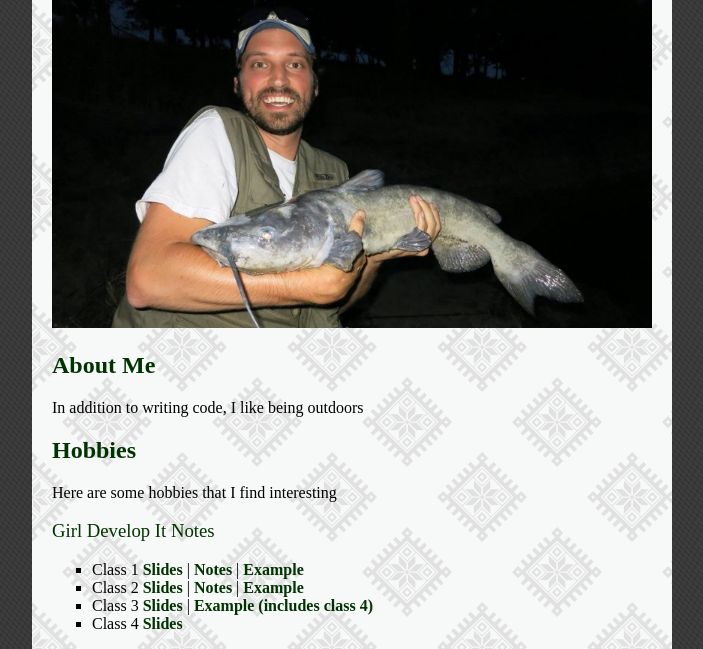
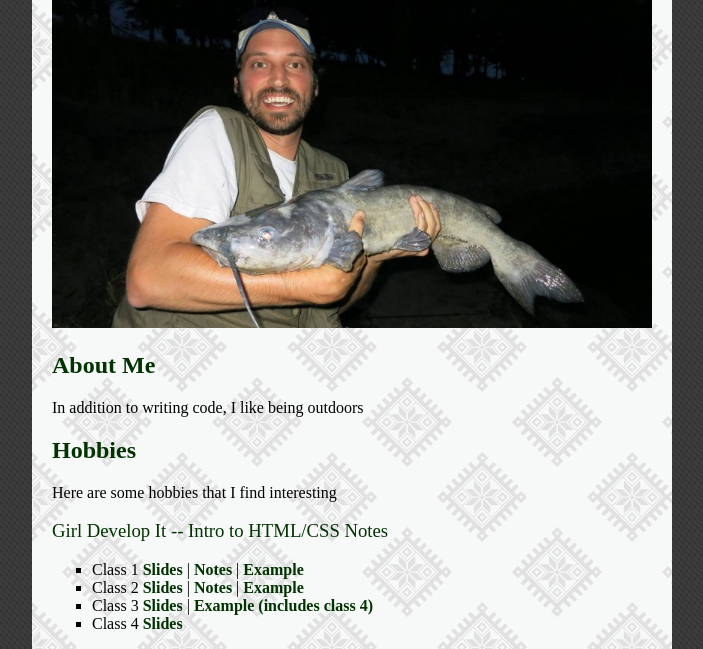
Before and after one commit to booherbg/booherbg.github.io-old, a plain HTML site: page index.html in a window 1280 px wide. Shown: the part 131-780 px from the top of the page, without its empty margins (288-991 px from the left). Drawn offline with Linux system fonts and the light colour scheme.

Commit message:
updating GDI links

```diff
--- a/index.html
+++ b/index.html
@@ -20,7 +20,7 @@
          <h2>Hobbies</h2>
          <p>Here are some hobbies that I find interesting</p>
 
-         <h3>Girl Develop It Notes</h3>
+         <h3>Girl Develop It -- Intro to HTML/CSS Notes</h3>
          <ul>
             <li>Class 1 <a href="http://booherbg.github.io/gdi-core-html-css/class1.html">Slides</a> | <a href="http://booherbg.github.io/gdi-core-html-css/class1/NOTES.txt">Notes</a> | <a href="http://booherbg.github.io/gdi-core-html-css/class1/index.html">Example</a></li>
             <li>Class 2 <a href="http://booherbg.github.io/gdi-core-html-css/class2.html">Slides</a> | <a href="http://booherbg.github.io/gdi-core-html-css/class2/NOTES.txt">Notes</a> | <a href="http://booherbg.github.io/gdi-core-html-css/class2/index.html">Example</a></li>
```
